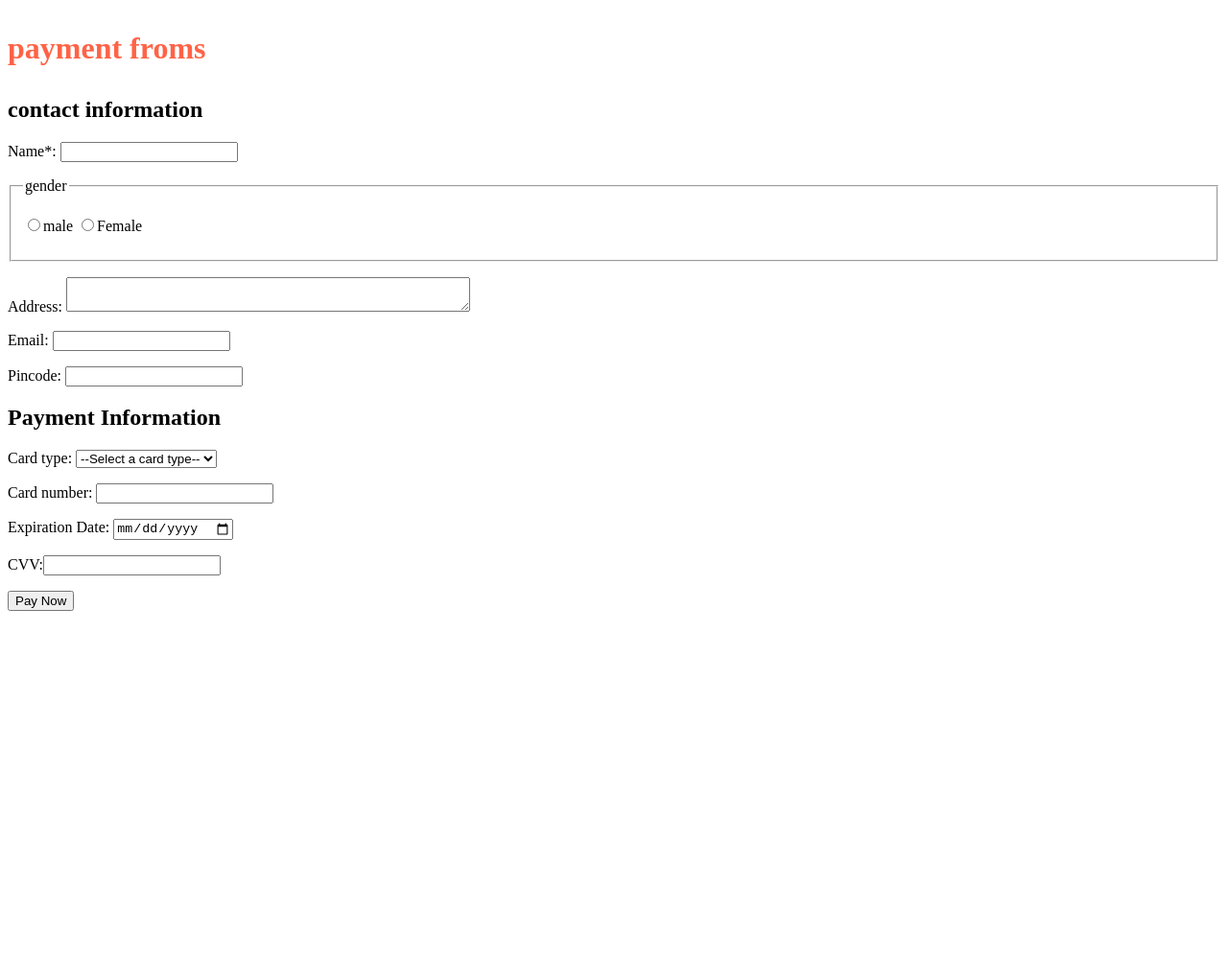
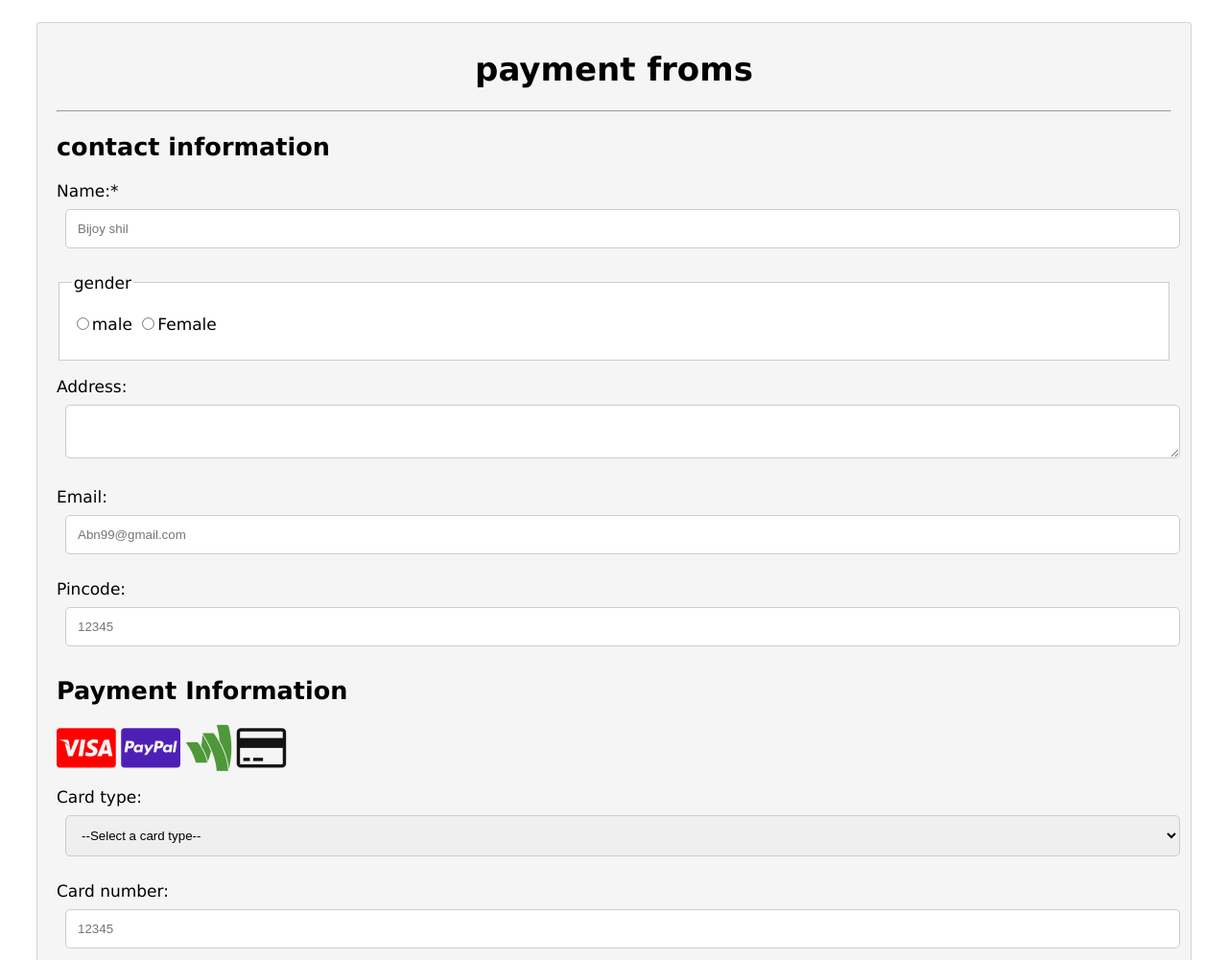
Before and after one commit to Bijoy-tech99/Demo-from-for-payment, a plain HTML site: page index.html in a window 1280 px wide. Shown: the top 1001 px of the page at 96% size. Before the commit the page ends 800 px from the top, so only its background shows below. Drawn offline with Linux system fonts and the light colour scheme.

Commit message:
Add files via upload

```diff
--- a/index.html
+++ b/index.html
@@ -4,40 +4,60 @@
     <meta charset="UTF-8">
     <meta name="viewport" content="width=device-width, initial-scale=1.0">
     <title>payment from</title>
+
+    <link rel="stylesheet" href="https://cdnjs.cloudflare.com/ajax/libs/font-awesome/4.7.0/css/font-awesome.min.css">
+
+
+    <link rel="stylesheet" href="style.css">
 </head>
 <body>
+    <div class="container">
         <fron action="from_action.asp" method="get">
-   <h1 style="color:tomato"><p> payment froms </p></h1>
+            <h1 class="main-heading">payment froms</h1><hr>
             <h2>contact information</h2>
-   <p>Name*: <input type="text" name="name" required></p>
+            <p>Name:* <input type="text" name="name" required name="name" placeholder="Bijoy shil"></p>
+
         <fieldset>
            <legend>gender</legend>
            <p><input type="radio" name="gender" id="male">male
-        <input type="radio" name="gender" id="Female">Female
+           <input type="radio" name="gender" id="Female">Female </p>
+
+        </fieldset>
+
+        <p>
+            Address: <textarea name="address" id="address" cols="100" roe="9" placeholder="Enter your address">
+              </textarea>
         </p>
-        </fieldset>
-        <p>Address: <textarea name="address" id="address" cols="50" roe="7">
-        </textarea></p>
-        <p>Email: <input type="email" name="email" id="email"> </p>
-        <p>Pincode: <input type="password" name="Pincode" id="pincode"></p>
+
+        <p>Email: <input type="email" name="email" id="email" required placeholder="Abn99@gmail.com"> </p>
+
+        <p>Pincode: <input type="password" name="Pincode" id="pincode" required placeholder="12345"></p>
+
         <h2>Payment Information</h2>
+        <i class="fa fa-cc-visa" style="font-size:48px;color:red"></i>
+        <i class="fa fa-cc-paypal" style="font-size:48px;color:rgb(78, 31, 181)"></i>
+        <i class="fa fa-google-wallet" style="font-size:48px;color:rgb(78, 152, 57)"></i>
+         <i class="fa fa-credit-card" style="font-size:48px;color:rgb(20, 20, 20)"></i>
                <p>Card type:
                    <select name="card_type" id="card_type">
                        <option value="">--Select a card type--</option>
-                <option value="visa">visa</option>
-                <option value="Upay">Upay</option>
-                <option value="google pay">Google pay</option>
+                       <option value="fa fa-cc-visa">visa</option>
+                       <option value="fa fa-cc-paypal">paypal</option>
+                       <option value="fa-google-wallet">Google-wallet</option>
+                       <option value="fa fa-credit-card">Credit-card</option>
                    </select>
                </p>
                 <p>
-                    Card number: <input type="number" name="card_number" id="card_number">
+                    Card number: <input type="number" name="card_number" id="card_number" required placeholder="12345">
                 </p>
+
                 <p>
                     Expiration Date: <input type="date" name="exp_date" id="exp_date">
+
                 </p>
                         <p>CVV:<input type="password" name="cvv" id="cvv"></p>
                         <input type="submit" value="Pay Now">
-
+    </div>
    </fron>
 
 
--- /dev/null
+++ b/style.css
@@ -0,0 +1,59 @@
+*{
+    box-sizing: border-box;
+
+}
+body{
+    font-family: Verdana, Geneva, Tahoma, sans-serif;
+    margin: 15px 30px;
+    font-size: 17px;
+    padding: 8px;
+}
+
+.main-heading{
+    text-align: center;
+
+}
+
+
+.container{
+    background-color: #f2f2f2bb;
+    padding: 5px 20px 115px 20px;
+    border: 1px solid lightgray;
+    border-radius: 3px;
+
+}
+input[type="text"],
+input[type="email"],
+input[type="number"],
+input[type="password"],
+input[type="date"],
+select,
+textarea {
+    width: 100%;
+    padding: 12px;
+    border: 1px solid #ccc;
+    border-radius: 5px;
+    margin: 9px;
+}
+
+fieldset{
+    background-color: #fff;
+    border: 1px solid #ccc;
+
+}
+
+input[type="submit"] {
+    background-color: rgb(35, 165, 165);
+    color: white;
+    padding: 15px 16px;
+    border: none;
+    border-radius: 4px;
+    cursor: pointer;
+    width: 25%;
+
+
+}
+input[type="submit"]:hover{
+    background-color: chocolate;
+
+}
```
Lines whose indentation alone changed are shown as unchanged.
